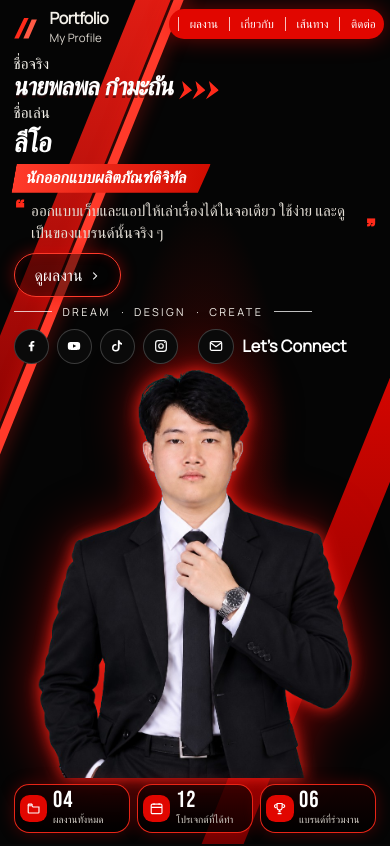
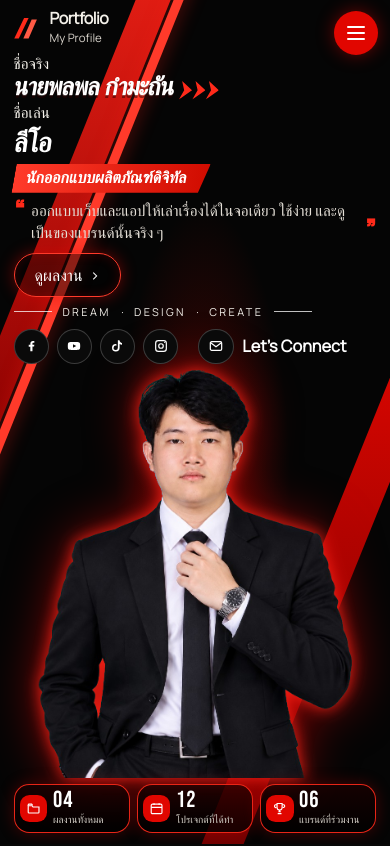
Before and after one commit to pammatan/cinematic-resume, a React (Vite) app: page / in a window 390 px wide. Shown: the top 846 px of the page. Built offline with nearby package versions, Linux system fonts and the light colour scheme; a web font is replaced by a local one.

Commit message:
Use a standard menu button on phones and tablets, and keep the red bar on desktop.
Co-authored-by: Cursor <cursoragent@cursor.com>

```diff
--- a/src/components/Nav.tsx
+++ b/src/components/Nav.tsx
@@ -1,6 +1,8 @@
-import { useEffect, useState } from "react";
+import { useEffect, useId, useRef, useState } from "react";
+import { useScrollLock } from "../lib/scrollLock";
 
 const links = [
+  { href: "#top", id: "top", label: "หน้าแรก" },
   { href: "#work", id: "work", label: "ผลงาน" },
   { href: "#about", id: "about", label: "เกี่ยวกับ" },
   { href: "#journey", id: "journey", label: "เส้นทาง" },
@@ -9,6 +11,11 @@ const links = [
 
 export function Nav() {
   const [current, setCurrent] = useState("");
+  const [open, setOpen] = useState(false);
+  const menuId = useId();
+  const buttonRef = useRef<HTMLButtonElement>(null);
+  const menuRef = useRef<HTMLDivElement>(null);
+  useScrollLock(open);
 
   useEffect(() => {
     const nodes = links
@@ -29,18 +36,39 @@ export function Nav() {
     return () => observer.disconnect();
   }, []);
 
+  useEffect(() => {
+    if (!open) return;
+    const onKey = (event: KeyboardEvent) => {
+      if (event.key === "Escape") {
+        setOpen(false);
+        buttonRef.current?.focus();
+      }
+    };
+    window.addEventListener("keydown", onKey);
+    menuRef.current?.querySelector("a")?.focus();
+    return () => window.removeEventListener("keydown", onKey);
+  }, [open]);
+
+  useEffect(() => {
+    const desktop = window.matchMedia("(min-width: 1024px)");
+    const closeOnDesktop = () => {
+      if (desktop.matches) setOpen(false);
+    };
+    desktop.addEventListener("change", closeOnDesktop);
+    return () => desktop.removeEventListener("change", closeOnDesktop);
+  }, []);
+
+  const close = () => setOpen(false);
+
   return (
     <header className="pointer-events-none fixed inset-x-0 top-0 z-40">
-      <nav
-        className="pointer-events-auto absolute top-4 left-1/2 flex -translate-x-1/2 items-center rounded-full bg-[#e10600] px-1.5 py-1 shadow-[0_0_22px_rgba(225,6,0,0.45)]"
-        aria-label="ส่วนของหน้า"
-      >
+      <nav className="site-nav" aria-label="ส่วนของหน้า">
         <a href="#top" aria-label="หน้าแรก" className="grid h-8 w-8 place-items-center text-white">
           <svg viewBox="0 0 24 24" className="h-4 w-4" fill="currentColor" aria-hidden="true">
             <path d="M12 3.2 3 11h2.2v8.2h5.1v-4.8h3.4v4.8h5.1V11H21L12 3.2Z" />
           </svg>
         </a>
-          {links.map((link) => (
+        {links.slice(1).map((link) => (
           <span key={link.href} className="flex items-center">
             <span className="mx-1.5 h-3.5 w-px bg-white/75" aria-hidden="true" />
             <a
@@ -53,6 +81,39 @@ export function Nav() {
           </span>
         ))}
       </nav>
+
+      <button
+        ref={buttonRef}
+        type="button"
+        className="menu-toggle"
+        aria-expanded={open}
+        aria-controls={menuId}
+        aria-label={open ? "ปิดเมนู" : "เปิดเมนู"}
+        onClick={() => setOpen((value) => !value)}
+      >
+        <span className="menu-bars" />
+      </button>
+
+      <div
+        ref={menuRef}
+        id={menuId}
+        className="site-menu"
+        hidden={!open}
+        onClick={close}
+      >
+        <nav aria-label="ส่วนของหน้า" onClick={(event) => event.stopPropagation()}>
+          {links.map((link) => (
+            <a
+              key={link.href}
+              href={link.href}
+              aria-current={current === link.id ? "true" : undefined}
+              onClick={close}
+            >
+              {link.label}
+            </a>
+          ))}
+        </nav>
+      </div>
     </header>
   );
 }
--- a/src/styles/global.css
+++ b/src/styles/global.css
@@ -448,25 +448,6 @@ html[data-motion="on"] {
     display: none;
   }
 
-  header nav[aria-label="ส่วนของหน้า"] {
-    top: 0.55rem !important;
-    right: 0.4rem !important;
-    left: auto !important;
-    max-width: calc(100% - 8.6rem);
-    transform: none !important;
-    translate: none !important;
-    padding: 0.12rem 0.2rem;
-  }
-
-  header nav[aria-label="ส่วนของหน้า"] a {
-    padding: 0.28rem 0.3rem;
-    font-size: 0.72rem;
-  }
-
-  header nav[aria-label="ส่วนของหน้า"] > a:first-child {
-    display: none;
-  }
-
   .hero-stage {
     display: flex;
     flex-direction: column;
@@ -574,6 +555,132 @@ html[data-motion="on"] {
   }
 }
 
+.site-nav {
+  pointer-events: auto;
+  position: absolute;
+  top: 1rem;
+  left: 50%;
+  display: flex;
+  translate: -50% 0;
+  align-items: center;
+  border-radius: 999px;
+  background: #e10600;
+  padding: 0.25rem 0.375rem;
+  box-shadow: 0 0 22px rgba(225, 6, 0, 0.45);
+}
+
+.menu-toggle {
+  pointer-events: auto;
+  position: absolute;
+  top: 0.7rem;
+  right: 0.75rem;
+  z-index: 60;
+  display: none;
+  width: 2.75rem;
+  height: 2.75rem;
+  place-items: center;
+  border: 0;
+  border-radius: 999px;
+  background: #e10600;
+  box-shadow: 0 0 18px rgba(225, 6, 0, 0.45);
+  color: #fff;
+}
+
+.menu-bars,
+.menu-bars::before,
+.menu-bars::after {
+  display: block;
+  width: 1.15rem;
+  height: 2px;
+  border-radius: 1px;
+  background: #fff;
+}
+
+.menu-bars {
+  position: relative;
+}
+
+.menu-bars::before,
+.menu-bars::after {
+  content: "";
+  position: absolute;
+  left: 0;
+}
+
+.menu-bars::before {
+  top: -6px;
+}
+
+.menu-bars::after {
+  top: 6px;
+}
+
+.menu-toggle[aria-expanded="true"] .menu-bars {
+  background: transparent;
+}
+
+.menu-toggle[aria-expanded="true"] .menu-bars::before {
+  top: 0;
+  transform: rotate(45deg);
+}
+
+.menu-toggle[aria-expanded="true"] .menu-bars::after {
+  top: 0;
+  transform: rotate(-45deg);
+}
+
+.site-menu {
+  pointer-events: auto;
+  position: fixed;
+  inset: 0;
+  z-index: 55;
+  background: rgba(0, 0, 0, 0.72);
+}
+
+.site-menu nav {
+  display: flex;
+  flex-direction: column;
+  gap: 0.35rem;
+  width: min(22rem, calc(100% - 1.5rem));
+  margin: 4.6rem 0.75rem 0 auto;
+  border: 1px solid rgba(255, 42, 26, 0.85);
+  border-radius: 1.25rem;
+  background: #120000;
+  padding: 0.45rem;
+}
+
+.site-menu a {
+  display: flex;
+  min-height: 3rem;
+  align-items: center;
+  border-radius: 0.8rem;
+  padding: 0 1rem;
+  color: #fff;
+  font-size: 1.15rem;
+  font-weight: 600;
+}
+
+.site-menu a[aria-current="true"] {
+  background: #e10600;
+}
+
+@media (max-width: 1023px) {
+  .site-nav {
+    display: none;
+  }
+
+  .menu-toggle {
+    display: grid;
+  }
+}
+
+@media (min-width: 1024px) {
+  .menu-toggle,
+  .site-menu {
+    display: none;
+  }
+}
+
 .rail {
   position: fixed;
   top: 0;
```
Lines whose indentation alone changed are shown as unchanged.
